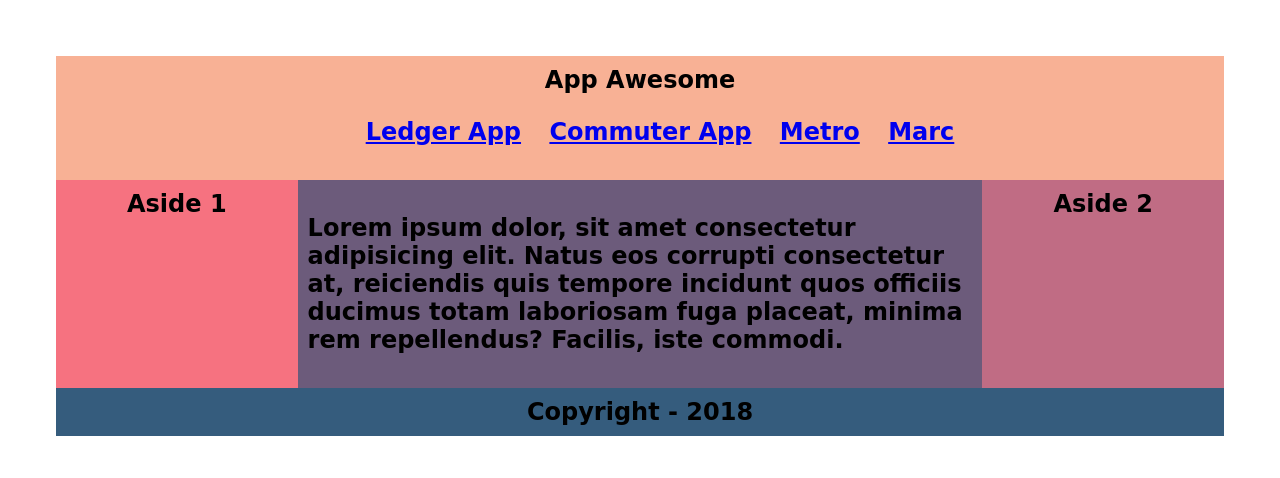
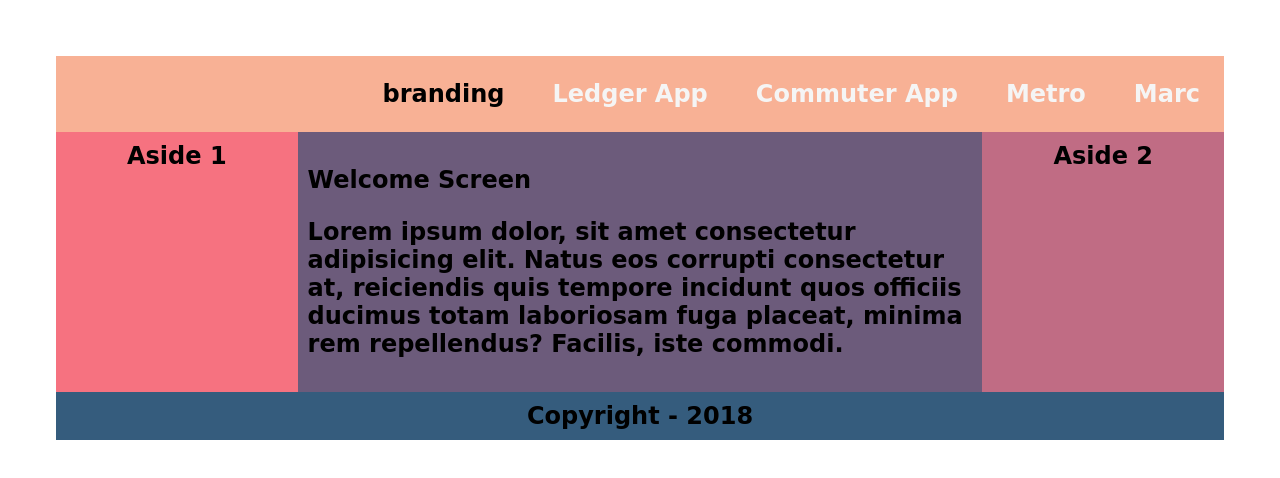
Before and after one commit to songki523/simple-web, a website: page index.html in a window 1280 px wide. Drawn offline with Linux system fonts and the light colour scheme; a web font is replaced by a local one.

Commit message:
Updated Header Style

```diff
--- a/assets/scss/partials/_base.scss
+++ b/assets/scss/partials/_base.scss
@@ -16,10 +16,12 @@ body {
     flex: 1 100%;
 }
 
+// Viewport size handler
 @media all and (min-width: $medium) {
     .aside {flex: 1 0 0;}
 }
 
+// Viewport size handler
 @media all and (min-width: $large) {
     .main       {flex: 3 0px; }
     .aside-1    {order: 1; }
--- a/assets/scss/partials/_header.scss
+++ b/assets/scss/partials/_header.scss
@@ -1,3 +1,51 @@
 .header {
     background-color: $peach;
+    padding: 0%;
+    nav {
+        ul{
+            .branding{
+                display: block;
+                padding: 1em;
+            }
+            display: flex;
+            flex-flow: row wrap;
+            justify-content: flex-end;
+            list-style: none;
+            margin: 0;
+            a {
+                text-decoration: none;
+                display: block;
+                padding: 1em;
+                color: whitesmoke;
+                &:hover {
+                    background: darken($color: $peach, $amount: 2%)
+                }
+            }
+        }
+        li{
+            display: inline-block;
+        }
+    }
+    @media all and (max-width: $large) {
+        .header-nav {
+            justify-content: space-around;
+        }
+    }
+
+    @media all and (max-width: $medium) {
+        .header-nav ul {
+            display: flex;
+            flex-flow: column wrap;
+            padding: 0;
+            a{
+                text-align: center;
+                padding: 10px;
+                border-top: 1px solid rgba(255,255,255,0.3);
+                border-bottom: 1px solid rgba(0,0,0,0.1)
+            }
+            li:last-of-type a {
+                border-bottom: none;
+            }
+        }
+    }
 }
--- a/assets/scss/partials/_layout.scss
+++ b/assets/scss/partials/_layout.scss
@@ -3,17 +3,17 @@
     background: $purple;
 }
 
-nav {
-    ul {
-        list-style: none;
-    }
-    li {
-        display: inline-block;
-    }
-    a {
-        padding: 0 10px;
-        &:hover {
-            color:$navy;
-        }
-    }
-}
+// nav {
+//     ul {
+//         list-style: none;
+//     }
+//     li {
+//         display: inline-block;
+//     }
+//     a {
+//         padding: 0 10px;
+//         &:hover {
+//             color:$navy;
+//         }
+//     }
+// }
--- a/index.html
+++ b/index.html
@@ -8,9 +8,9 @@
         <div class="wrapper">
             <!-- Header -->
             <header class="header">
-                App Awesome
                 <nav class="header-nav">
                     <ul>
+                        <li><span class="branding">branding</span></li>
                         <li><a href="#">Ledger App</a></li>
                         <li><a href="#">Commuter App</a></li>
                         <li><a target="_blank" href="https://www.wmata.com/js/nexttrain/nexttrain.html#A02|Farragut%20North">Metro</a></li>
@@ -21,6 +21,7 @@
 
             <!-- Article -->
             <article class="main">
+                <p>Welcome Screen</p>
                 <p>
                     Lorem ipsum dolor, sit amet consectetur adipisicing elit. Natus eos corrupti consectetur at, reiciendis
                     quis tempore incidunt quos officiis ducimus totam laboriosam fuga placeat, minima rem repellendus?
```
Also changed, not shown: Readme.md, css/style.css, 1 other file.
